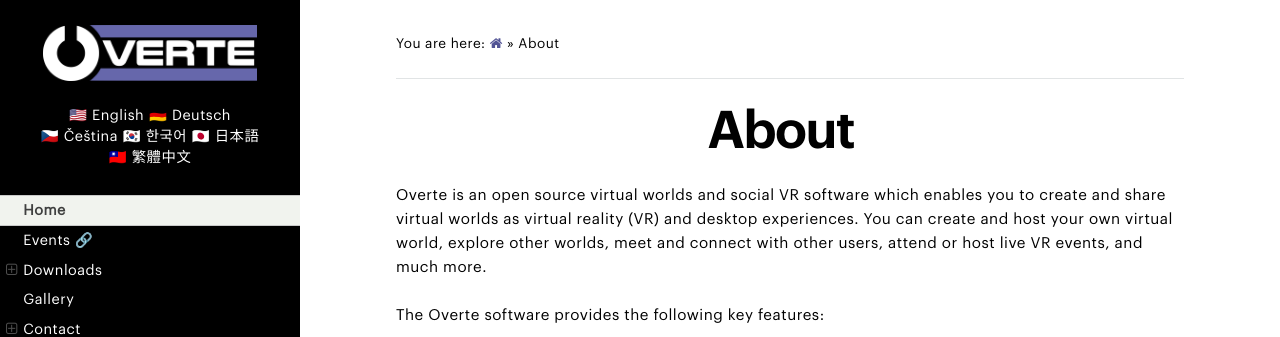
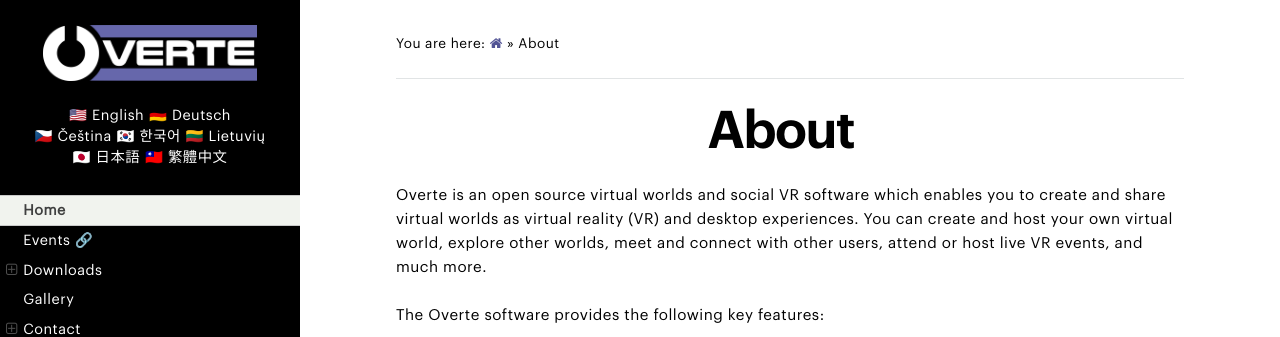
Before and after one commit to overte-org/overte-website-sphinx, a Sphinx documentation site: the page built from source/index.rst, in a window 1280 px wide. Shown: the top 337 px of the page. Built offline with Sphinx 7.4.7 and the Read the Docs theme 2.0.0, drawn with Linux system fonts in a browser that asks for light colours.

Commit message:
Add Lithuanian language and fix warnings in its translation.

```diff
--- a/source/_templates/searchbox.html
+++ b/source/_templates/searchbox.html
@@ -6,6 +6,7 @@
 <a lang="de" value="german" href="https://overte.org/de/">🇩🇪&nbsp;Deutsch</a>
 <a lang="cs" value="czech" href="https://overte.org/cs/">🇨🇿&nbsp;Čeština</a>
 <a lang="ko" value="korean" href="https://overte.org/ko/">🇰🇷&nbsp;한국어</a>
+<a lang="lt" value="lithuanian" href="https://overte.org/lt/">🇱🇹&nbsp;Lietuvių</a>
 <a lang="ja" value="japanese" href="https://overte.org/ja/">🇯🇵&nbsp;日本語</a>
 <a lang="zh_Hant" value="traditional_chinese" href="https://overte.org/zh_Hant/">🇹🇼&nbsp;繁體中文</a>
 </div>
```
Also changed, not shown: 3 other files.
